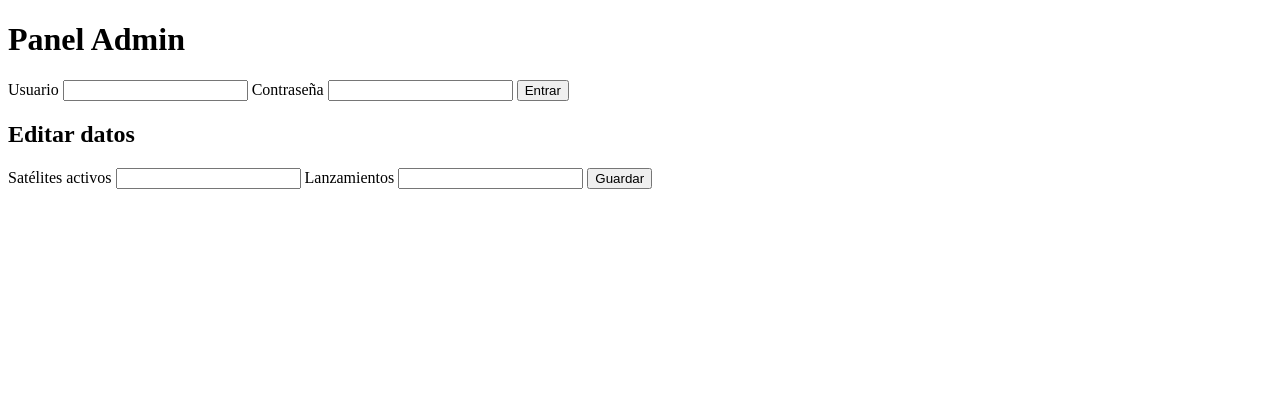
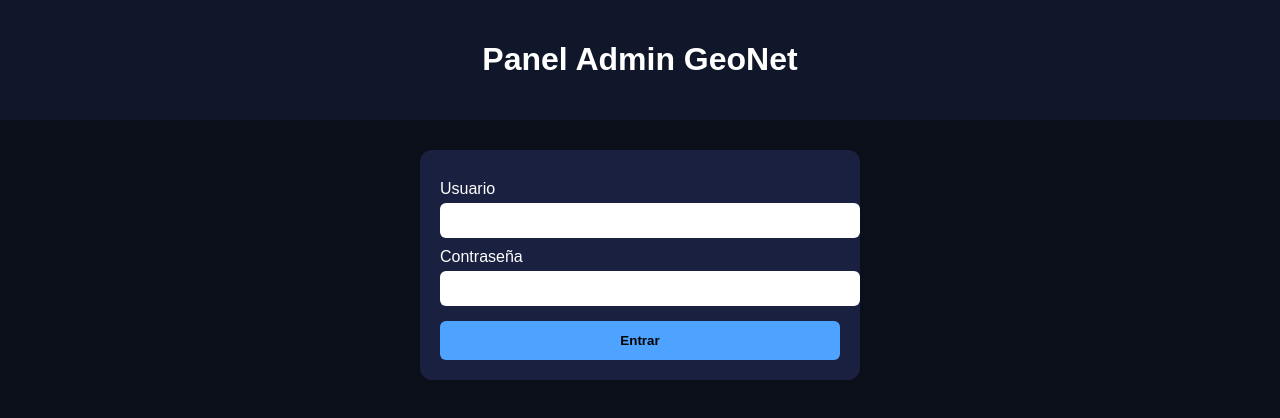
Before and after one commit to JSAerospace/GeoNet-JSAerospace, a plain HTML site: page admin.html in a window 1280 px wide. Drawn offline with Linux system fonts and the light colour scheme.

Commit message:
Add files via upload

```diff
--- a/admin.html
+++ b/admin.html
@@ -3,36 +3,117 @@
 <head>
   <meta charset="UTF-8">
   <title>Admin | GeoNet</title>
-  <link rel="stylesheet" href="styles.css">
+
+  <style>
+    body {
+      margin: 0;
+      font-family: Arial, sans-serif;
+      background: #0b0f1a;
+      color: white;
+    }
+
+    header {
+      background: #11172a;
+      padding: 20px;
+      text-align: center;
+    }
+
+    section {
+      max-width: 400px;
+      margin: 30px auto;
+      background: #1a2140;
+      padding: 20px;
+      border-radius: 12px;
+    }
+
+    label {
+      display: block;
+      margin-top: 10px;
+    }
+
+    input {
+      width: 100%;
+      padding: 10px;
+      margin-top: 5px;
+      border-radius: 6px;
+      border: none;
+    }
+
+    button {
+      margin-top: 15px;
+      width: 100%;
+      padding: 12px;
+      background: #4da3ff;
+      border: none;
+      border-radius: 6px;
+      font-weight: bold;
+      cursor: pointer;
+    }
+
+    button:hover {
+      background: #6bb5ff;
+    }
+
+    .hidden {
+      display: none;
+    }
+  </style>
 </head>
 <body>
 
 <header>
-  <h1>Panel Admin</h1>
+  <h1>Panel Admin GeoNet</h1>
 </header>
 
-<section class="card">
+<section id="login">
   <label>Usuario</label>
-  <input id="user" type="email">
+  <input type="email" id="user">
 
   <label>Contraseña</label>
-  <input id="pass" type="password">
+  <input type="password" id="pass">
 
   <button onclick="login()">Entrar</button>
 </section>
 
-<section id="panel" class="card hidden">
+<section id="panel" class="hidden">
   <h2>Editar datos</h2>
 
   <label>Satélites activos</label>
-  <input id="editSats" type="number">
+  <input type="number" id="editSats">
 
-  <label>Lanzamientos</label>
-  <input id="editLaunches" type="number">
+  <label>Lanzamientos realizados</label>
+  <input type="number" id="editLaunches">
 
-  <button onclick="guardar()">Guardar</button>
+  <button onclick="guardar()">Guardar cambios</button>
 </section>
 
-<script src="admin.js"></script>
+<script>
+  const USER = "olanoagus@gmail.com";
+  const PASS = "Simba2011";
+
+  function login() {
+    const u = document.getElementById("user").value;
+    const p = document.getElementById("pass").value;
+
+    if (u === USER && p === PASS) {
+      document.getElementById("login").classList.add("hidden");
+      document.getElementById("panel").classList.remove("hidden");
+
+      // Cargar valores actuales
+      document.getElementById("editSats").value = localStorage.getItem("sats") || 0;
+      document.getElementById("editLaunches").value = localStorage.getItem("launches") || 0;
+    } else {
+      alert("Usuario o contraseña incorrectos");
+    }
+  }
+
+  function guardar() {
+    localStorage.setItem("sats", document.getElementById("editSats").value);
+    localStorage.setItem("launches", document.getElementById("editLaunches").value);
+
+    alert("Datos guardados correctamente");
+  }
+</script>
+
 </body>
 </html>
```
Also changed, not shown: index.html (+49 -5 lines).
